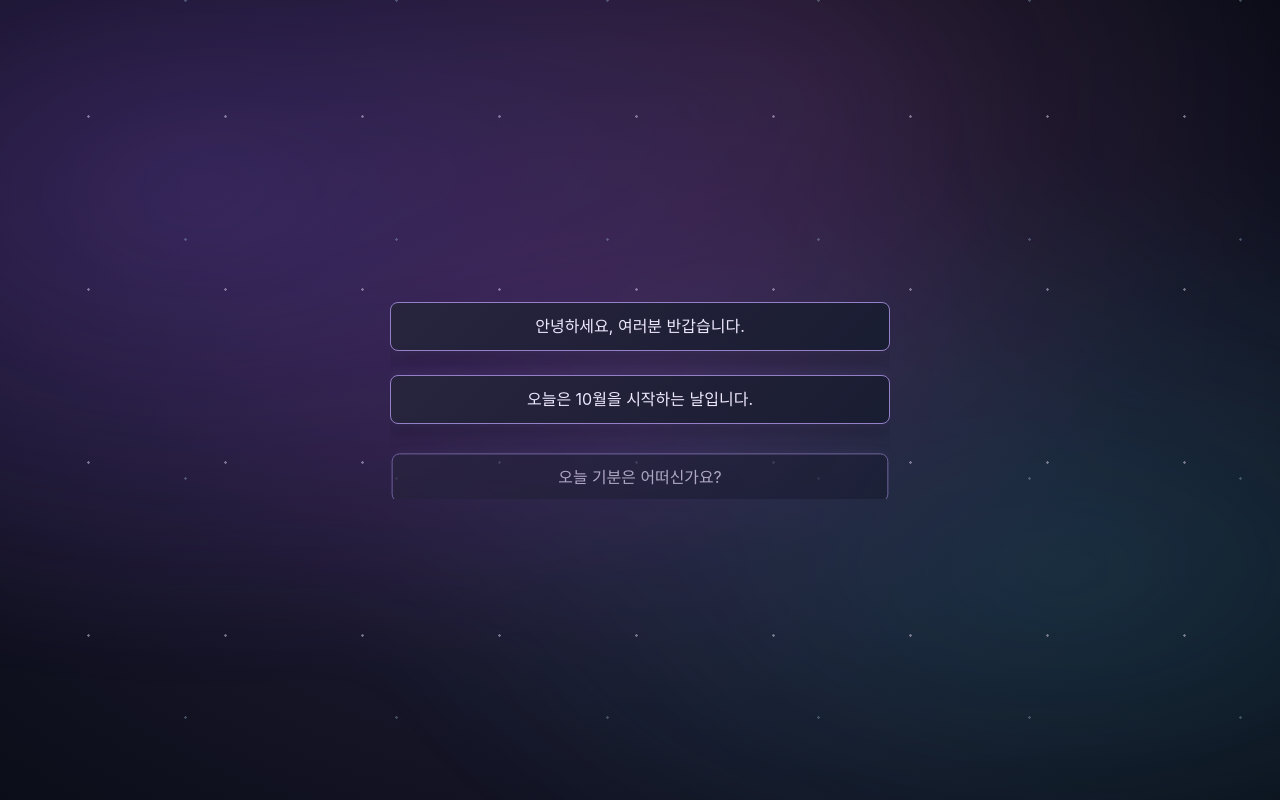
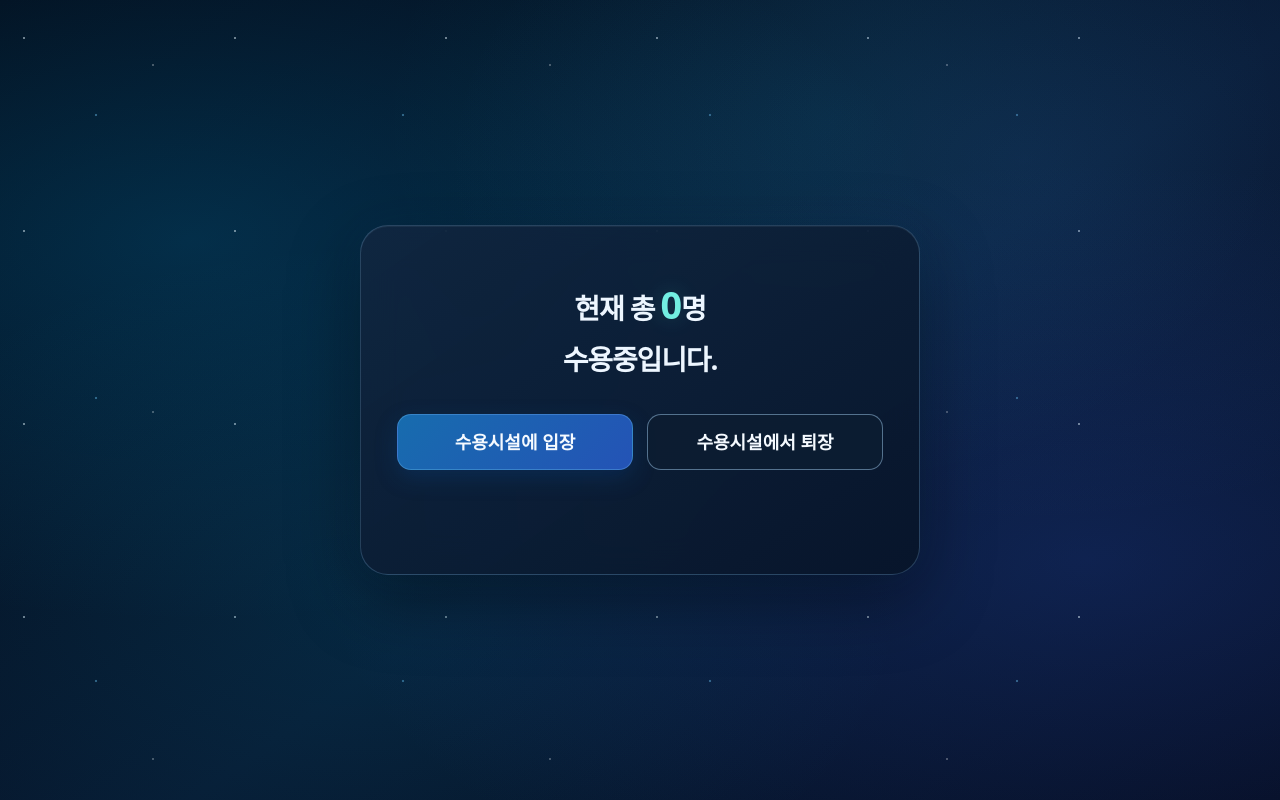
Before and after one commit to ys2601110300/web2, a React (Create React App) app: page / in a window 1280 px wide. Built offline with nearby package versions, Linux system fonts and the light colour scheme.

Commit message:
7장 Hook - 함수형컴포넌트에서 상태변화에 따른 렌더링이 필요할 때 사용 - useState Hook - useRef Hook - Custom Hook

```diff
--- /dev/null
+++ b/src/07/01/useEffect.jsx
@@ -0,0 +1,21 @@
+import React, {useEffect, useState} from "react";
+
+function Counter(props)
+{
+    const [count, setCount] = useState(0);
+
+    useEffect(() => {
+        document.title = `총 ${count}번 클릭했습니다.`;
+    });
+
+        return(
+            <div>
+                <p>총 {count}번 클릭했습니다.</p>
+                <button onClick = {() => setCount(count + 1)}>
+                    클릭
+                </button>
+            </div>
+        );
+}
+
+export default Counter;
--- /dev/null
+++ b/src/07/02/TextInputWithFocusButton.jsx
@@ -0,0 +1,20 @@
+import React, { useRef } from "react";
+
+function TextInputWithFocusButton()
+{
+    const inputElement = useRef(null);
+
+    const onButtonClick = () =>
+    {
+        inputElement.current.focus();
+    };
+
+    return(
+        <div>
+            <input ref = {inputElement} type = "text" size = {20}/> &nbsp;&nbsp;&nbsp;
+            <button onClick = {onButtonClick}>Focus the input element</button>
+        </div>
+    );
+}
+
+export default TextInputWithFocusButton;
--- /dev/null
+++ b/src/07/Accommodate.css
@@ -0,0 +1,248 @@
+.accommodate-page,
+.accommodate-page *,
+.accommodate-page::before,
+.accommodate-page::after {
+    box-sizing: border-box;
+}
+
+.accommodate-page {
+    /* 부모 요소의 너비나 기본 body 여백에 영향을 받지 않는 전체 화면 */
+    position: fixed;
+    inset: 0;
+    isolation: isolate;
+    overflow-y: auto;
+
+    display: flex;
+    padding: 32px 20px;
+
+    color: #edf6ff;
+    font-family: "Pretendard", "Noto Sans KR", system-ui, sans-serif;
+
+    background:
+            radial-gradient(
+                    ellipse at 15% 30%,
+                    rgba(0, 140, 195, 0.24),
+                    transparent 48%
+            ),
+            radial-gradient(
+                    ellipse at 85% 70%,
+                    rgba(42, 80, 199, 0.25),
+                    transparent 50%
+            ),
+            radial-gradient(
+                    ellipse at 65% 15%,
+                    rgba(0, 183, 183, 0.1),
+                    transparent 38%
+            ),
+            linear-gradient(145deg, #030b19, #071a32 55%, #050c1e);
+}
+
+/* 서로 다른 간격으로 배치한 작은 별빛 */
+.accommodate-page::before,
+.accommodate-page::after {
+    content: "";
+    position: fixed;
+    inset: 0;
+    z-index: -1;
+    pointer-events: none;
+}
+
+.accommodate-page::before {
+    opacity: 0.55;
+    background-image:
+            radial-gradient(
+                    circle at 24px 38px,
+                    rgba(231, 247, 255, 0.85) 0.8px,
+                    transparent 1.4px
+            ),
+            radial-gradient(
+                    circle at 96px 115px,
+                    rgba(117, 207, 255, 0.7) 1px,
+                    transparent 1.6px
+            ),
+            radial-gradient(
+                    circle at 153px 65px,
+                    rgba(255, 255, 255, 0.6) 0.6px,
+                    transparent 1.2px
+            );
+    background-size: 211px 193px, 307px 283px, 397px 347px;
+}
+
+.accommodate-page::after {
+    background:
+            radial-gradient(
+                    ellipse at 28% 75%,
+                    rgba(0, 173, 214, 0.1),
+                    transparent 42%
+            ),
+            radial-gradient(
+                    ellipse at 80% 20%,
+                    rgba(71, 119, 235, 0.12),
+                    transparent 40%
+            );
+}
+
+.accommodate-card {
+    flex: 0 0 auto;
+    width: 100%;
+    max-width: 560px;
+
+    /* 공간이 부족할 때는 상단부터 스크롤할 수 있도록 배치 */
+    margin: auto;
+    padding: 48px 36px 28px;
+
+    text-align: center;
+    border: 1px solid rgba(145, 207, 255, 0.22);
+    border-radius: 28px;
+
+    background: linear-gradient(
+            145deg,
+            rgba(17, 38, 64, 0.88),
+            rgba(7, 20, 40, 0.9)
+    );
+
+    box-shadow:
+            0 24px 70px rgba(0, 0, 0, 0.4),
+            0 0 45px rgba(27, 126, 191, 0.08),
+            inset 0 1px 0 rgba(220, 242, 255, 0.06);
+
+    -webkit-backdrop-filter: blur(18px);
+    backdrop-filter: blur(18px);
+}
+
+.accommodate-count {
+    margin: 0 0 32px;
+    font-size: 28px;
+    font-weight: 600;
+    line-height: 1.65;
+    letter-spacing: -0.04em;
+    word-break: keep-all;
+}
+
+.accommodate-number {
+    color: #72eee2;
+    font-size: 1.35em;
+    font-weight: 800;
+    font-variant-numeric: tabular-nums;
+    text-shadow: 0 0 22px rgba(75, 224, 221, 0.2);
+}
+
+.accommodate-actions {
+    display: flex;
+    gap: 14px;
+}
+
+.accommodate-button {
+    flex: 1;
+    min-width: 0;
+    min-height: 56px;
+    padding: 14px 12px;
+
+    appearance: none;
+    border: 1px solid transparent;
+    border-radius: 14px;
+
+    color: #f5faff;
+    font-family: inherit;
+    font-size: 18px;
+    font-weight: 600;
+    line-height: 1.4;
+    word-break: keep-all;
+
+    cursor: pointer;
+    transition:
+            transform 180ms ease,
+            filter 180ms ease,
+            box-shadow 180ms ease;
+}
+
+.accommodate-button-enter {
+    background: linear-gradient(135deg, #176cae, #2453b6);
+    border-color: rgba(124, 201, 255, 0.3);
+    box-shadow: 0 8px 22px rgba(13, 77, 155, 0.25);
+}
+
+.accommodate-button-exit {
+    background: rgba(13, 29, 50, 0.9);
+    border-color: rgba(157, 199, 236, 0.5);
+}
+
+@media (hover: hover) {
+    .accommodate-button:hover {
+        transform: translateY(-3px);
+        filter: brightness(1.15);
+        box-shadow: 0 10px 24px rgba(0, 0, 0, 0.28);
+    }
+}
+
+.accommodate-button:focus-visible {
+    outline: 3px solid #8ff5eb;
+    outline-offset: 5px;
+}
+
+.accommodate-button:active {
+    transform: translateY(0);
+    filter: brightness(0.96);
+}
+
+/* 두 줄 분량의 안내 공간을 항상 확보 */
+.accommodate-status {
+    display: grid;
+    place-items: center;
+    min-height: 56px;
+    margin-top: 20px;
+}
+
+.accommodate-warning {
+    margin: 0;
+    color: #ffad9e;
+    font-size: 16px;
+    font-weight: 500;
+    line-height: 1.7;
+    word-break: keep-all;
+}
+
+@media (max-width: 480px) {
+    .accommodate-page {
+        padding: 24px 16px;
+    }
+
+    .accommodate-card {
+        padding: 36px 22px 22px;
+        border-radius: 22px;
+    }
+
+    .accommodate-count {
+        margin-bottom: 26px;
+        font-size: 26px;
+    }
+
+    .accommodate-actions {
+        flex-direction: column;
+        gap: 12px;
+    }
+
+    .accommodate-button {
+        flex: auto;
+        width: 100%;
+    }
+}
+
+@media (prefers-reduced-motion: reduce) {
+    .accommodate-button {
+        transition: none;
+    }
+
+    .accommodate-button:hover,
+    .accommodate-button:active {
+        transform: none;
+    }
+}
+
+.accommodate-button:disabled {
+    opacity: 0.45;
+    cursor: not-allowed;
+    transform: none;
+    filter: none;
+    box-shadow: none;
+}
--- /dev/null
+++ b/src/07/Accommodate.jsx
@@ -0,0 +1,47 @@
+import React, { useEffect, useState } from "react";
+import useCounter from "./useCounter";
+import "./Accommodate.css";
+
+const MAX_CAPACITY = 10;
+
+function Accommodate() {
+    const [count, increaseCount, decreaseCount] = useCounter(0);
+    const [isFull, setIsFull] = useState(false);
+
+    useEffect(() => {
+        console.log("============ useEffect ============");
+        console.log("useEffect 실행됨: 컴포넌트가 마운트될 때, 업데이트될 때");
+        console.log(`isFull : ${isFull}`);
+    });
+
+    useEffect(() => {
+        setIsFull(count >= MAX_CAPACITY);
+        console.log(`Current count value: ${count}`);
+    }, [count]);
+
+    return (
+        <div className="accommodate-page">
+            <div className="accommodate-card">
+                <p className="accommodate-count">
+                    현재 총 <span className="accommodate-number">{count}</span>명<br/>수용중입니다.
+                </p>
+
+                <div className="accommodate-actions">
+                    <button type="button" className="accommodate-button accommodate-button-enter" onClick={increaseCount} disabled = {isFull}>
+                        수용시설에 입장
+                    </button>
+
+                    <button type="button" className="accommodate-button accommodate-button-exit" onClick={decreaseCount}>
+                        수용시설에서 퇴장
+                    </button>
+                </div>
+
+                <div className="accommodate-status" role="status" aria-live="polite" aria-atomic="true">
+                    {isFull && (<p className="accommodate-warning">수용시설에 정원이 가득 찼습니다</p>)}
+                </div>
+            </div>
+        </div>
+    );
+}
+
+export default Accommodate;
--- /dev/null
+++ b/src/07/useCounter.jsx
@@ -0,0 +1,21 @@
+import React, {useState} from "react";
+
+//  Custom Hook (사용자 정의 훅)
+function useCounter(initialValue)
+{
+    const [count, setCount] = useState(initialValue);
+
+    const increaseCount = () =>
+    {
+        setCount((count) => Math.min(count  + 1,10));
+    };
+
+    const decreaseCount = () =>
+    {
+        setCount((count) => Math.max(count  - 1, 0));
+    };
+
+    return [count, increaseCount, decreaseCount];
+}
+
+export default useCounter;
--- a/src/index.js
+++ b/src/index.js
@@ -12,14 +12,18 @@ import reportWebVitals from './reportWebVitals'
 //import WelcomeList from "./05/exam01/WelcomeList";
 //import BookList from "./05/exam02/BookList";
 //import UserInfoList from "./05/exam04/UserInfoList";
-import NotificationList from "./06/NotificationList";
+//import NotificationList from "./06/NotificationList";
+//import Hook2 from "./07/Hook2useState";
+//import Hook3useEffect from "./07/01/useEffect";
+//import TextInputWithFocusButton from "./07/02/TextInputWithFocusButton";
+import Accommodate from "./07/Accommodate";
 
 const root = ReactDOM.createRoot(document.getElementById('root'));
 
 setInterval(() => {
     root.render(
         <React.StrictMode>
-            <NotificationList />
+            <Accommodate />
         </React.StrictMode>
         );
     }, 1000
```
Also changed, not shown: src/07/01/Hook.jsx (added, +17 -0 lines), src/07/01/useState.jsx (added, +17 -0 lines).
